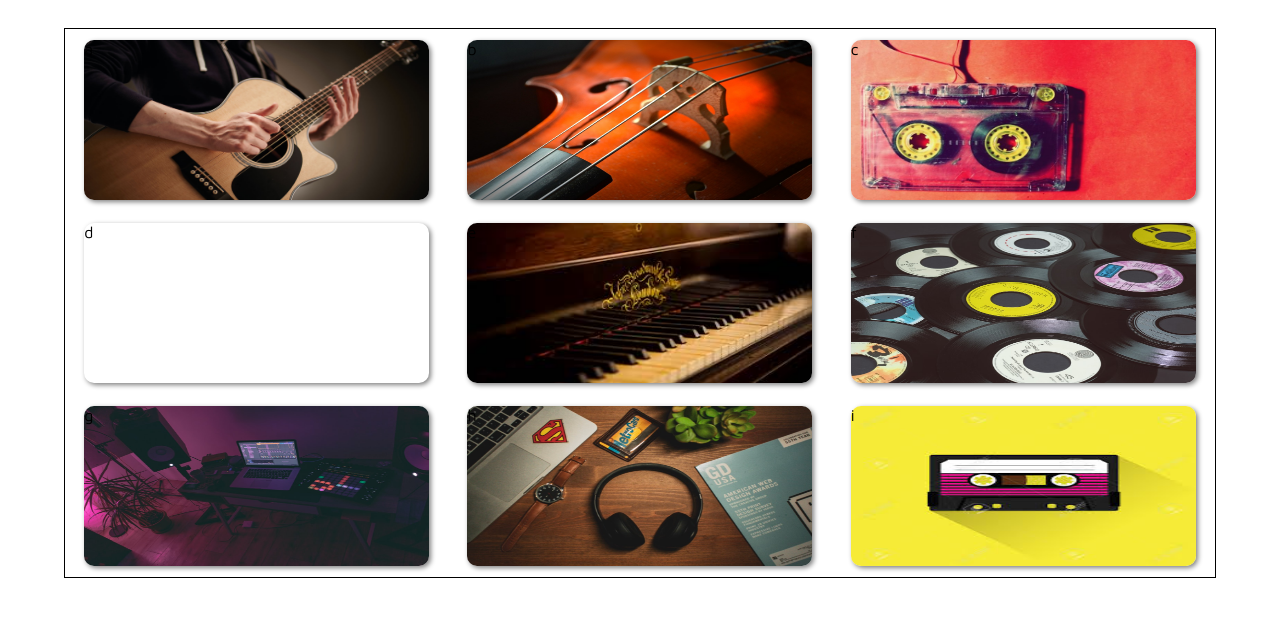
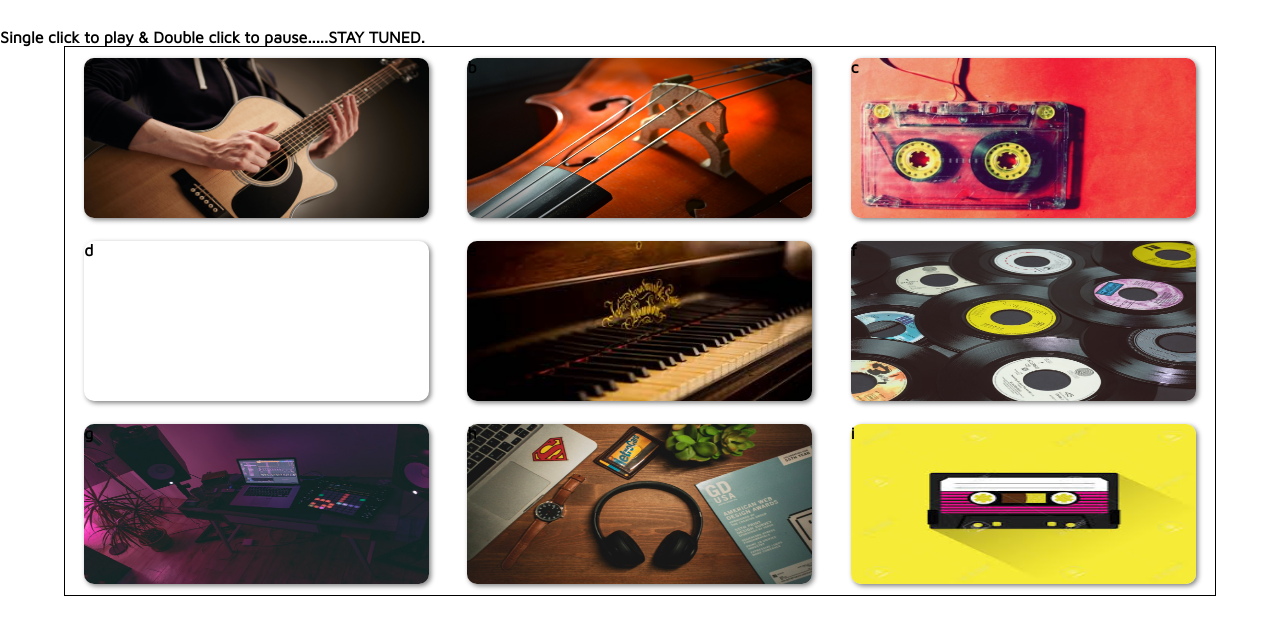
Before and after one commit to SupratimSarkar2001/MyTunes, a plain HTML site: page index.html in a window 1280 px wide. Shown: the part 66-700 px from the top of the page. Drawn offline with Linux system fonts and the light colour scheme.

Commit message:
Update index.html

```diff
--- a/index.html
+++ b/index.html
@@ -14,6 +14,7 @@
 <body>
 
     <h1><i class="fa fa-music" aria-hidden="true"></i> MyTunes<i class="fa fa-music" aria-hidden="true"></i> </h1>
+    <h4>Single click to play & Double click to pause.....STAY TUNED.
 
     <main>
 
```
